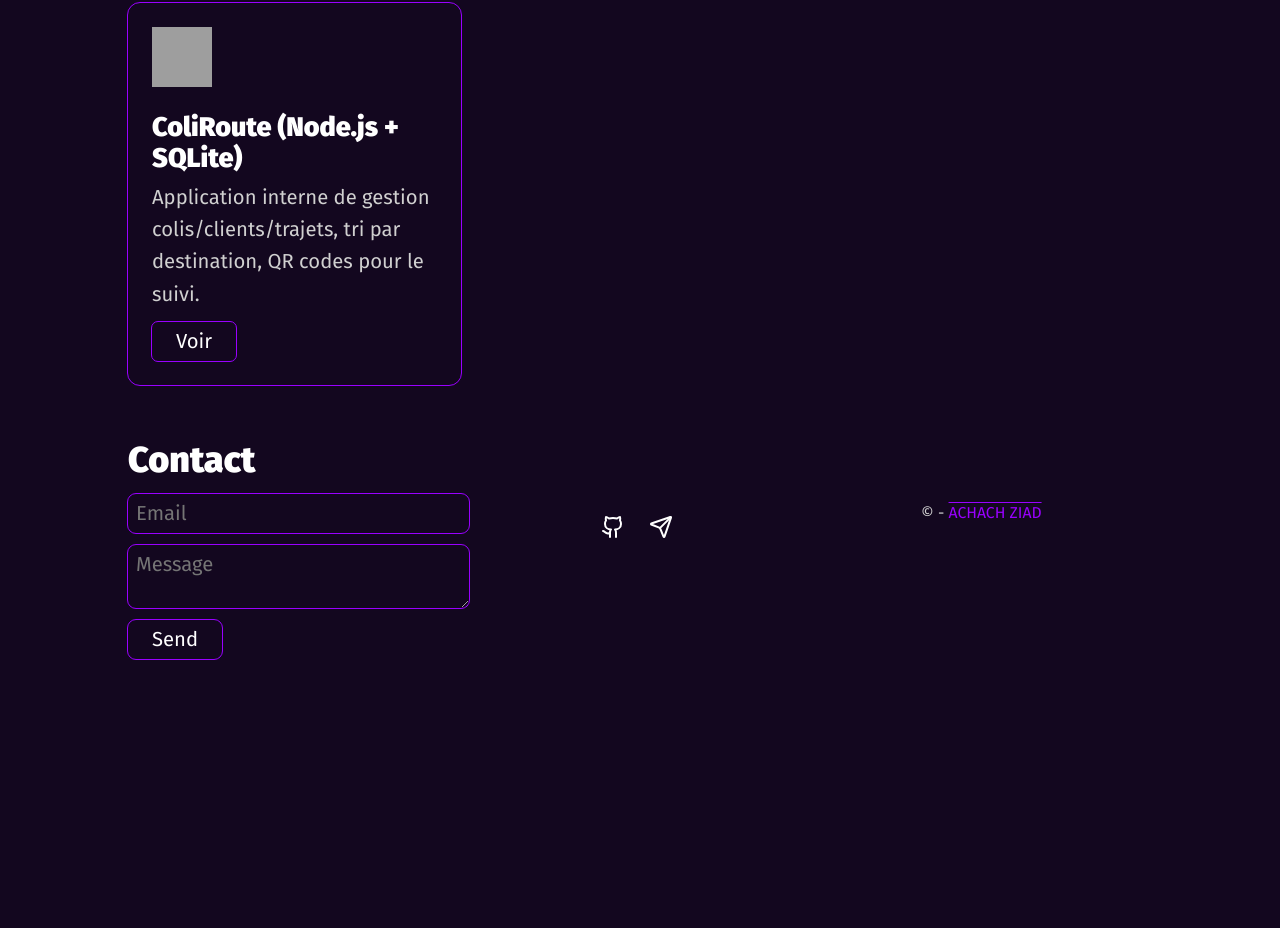
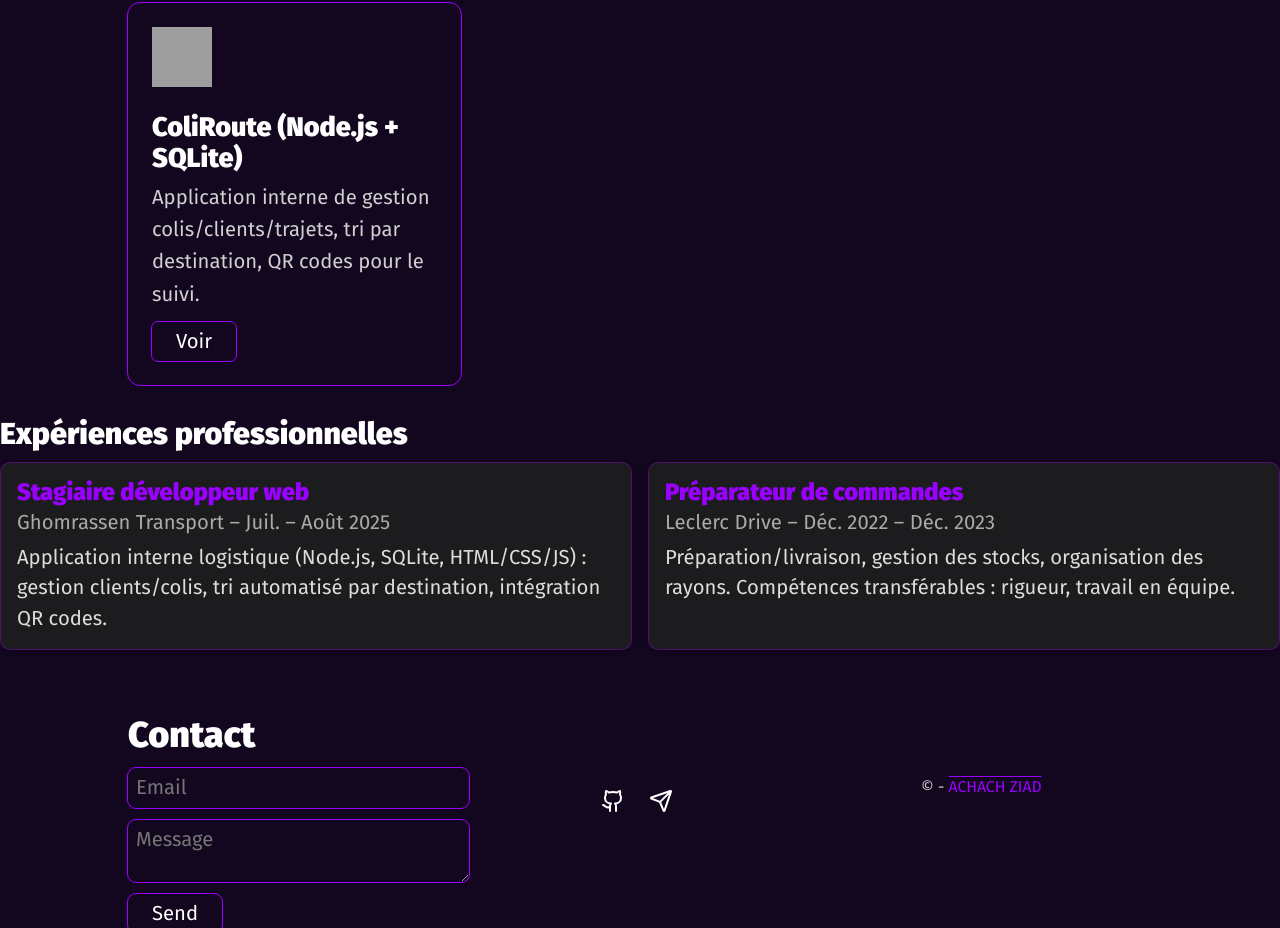
Before and after one commit to achachziad/achachziad.github.io, a plain HTML site: page index.html in a window 1280 px wide. Shown: the part 1872-2800 px from the top of the page. Before the commit the page ends 2543 px from the top, so only its background shows below. Drawn offline with nearby package versions, Linux system fonts and the light colour scheme; grey boxes are pictures that could not be loaded.

Commit message:
Ajout experience + modification du html

```diff
--- /dev/null
+++ b/assets/script/experiences.js
@@ -0,0 +1,28 @@
+const ExperienceData = [
+    {
+        role: "Stagiaire développeur web",
+        company: "Ghomrassen Transport",
+        date: "Juil. – Août 2025",
+        description: "Application interne logistique (Node.js, SQLite, HTML/CSS/JS) : gestion clients/colis, tri automatisé par destination, intégration QR codes."
+    },
+    {
+        role: "Préparateur de commandes",
+        company: "Leclerc Drive",
+        date: "Déc. 2022 – Déc. 2023",
+        description: "Préparation/livraison, gestion des stocks, organisation des rayons. Compétences transférables : rigueur, travail en équipe."
+    }
+];
+
+const ExperienceHTML = ExperienceData.map(
+    (exp) => `
+    <div class="experience-card">
+      <h3>${exp.role}</h3>
+      <h4>${exp.company} – <span>${exp.date}</span></h4>
+      <p>${exp.description}</p>
+    </div>
+  `
+).join("");
+
+document.addEventListener("DOMContentLoaded", () => {
+    document.getElementById("experience-card-container").innerHTML = ExperienceHTML;
+});
--- a/assets/script/main.js
+++ b/assets/script/main.js
@@ -23,15 +23,15 @@ function initThemeButtonEvent() {
   spans.forEach((span, index) => {
     span.addEventListener("click", () => {
       switch (index) {
-        case 0: {
-          setTheme("#1C1C1E", "#FF6F61", "#FF6F615f");
-          break;
-        }
         case 1: {
           setTheme("#13071f", "#9900ff", "#9900ff5f");
           break;
         }
 
+        case 0: {
+          setTheme("#1C1C1E", "#FF6F61", "#FF6F615f");
+          break;
+        }
         case 2: {
           setTheme("#001F3F", "#00BFFF", "#00BFFF5f");
           break;
--- a/assets/script/projects.js
+++ b/assets/script/projects.js
@@ -1,31 +1,31 @@
 const ProjectsData = [
   {
-    name: "GéoJourney (Python)",
-    logo: "https://cdn.jsdelivr.net/gh/devicons/devicon@latest/icons/python/python-original.svg",
+    name: "Petapp (Kotlin)",
+    logo: "https://cdn.jsdelivr.net/gh/devicons/devicon@latest/icons/kotlin/kotlin-original.svg",
     description:
-        "Calcul d’itinéraires multi-villes + visualisation cartographique (GeoPandas). Parsing et traitement de données.",
-    link: "https://github.com/achachziad", // remplace par le dépôt si public
+        "Application de gestions d'activité pour animaux domestique",
+    link: "https://github.com/achachziad/Petapp",
   },
   {
     name: "Borondeur (Java)",
     logo: "https://cdn.jsdelivr.net/gh/devicons/devicon@latest/icons/java/java-original.svg",
     description:
         "Appli d’itinéraires pour IDFM. Projet en équipe (Agile). TDD avec JUnit pour fiabilité/maintenabilité.",
-    link: "https://github.com/achachziad", // remplace par le dépôt si public
+    link: "https://github.com/achachziad/Borondeur",
   },
   {
     name: "Shazoum (C++)",
     logo: "https://cdn.jsdelivr.net/gh/devicons/devicon@latest/icons/cplusplus/cplusplus-original.svg",
     description:
         "Reconnaissance acoustique via empreintes audio (FFT/DCT). Traitement de fichiers WAV et comparaison rapide.",
-    link: "https://github.com/achachziad", // remplace par le dépôt si public
+    link: "https://github.com/achachziad/Shazoum",
   },
   {
     name: "ColiRoute (Node.js + SQLite)",
     logo: "https://cdn.jsdelivr.net/gh/devicons/devicon@latest/icons/nodejs/nodejs-original.svg",
     description:
         "Application interne de gestion colis/clients/trajets, tri par destination, QR codes pour le suivi.",
-    link: "https://github.com/achachziad", // remplace par le dépôt si public
+    link: "https://github.com/achachziad",
   },
 ];
 
--- a/assets/style/style.css
+++ b/assets/style/style.css
@@ -24,8 +24,8 @@ h3,
 h4,
 h5,
 h6 {
-  margin: 0%;
-  padding: 0%;
+  margin: 0;
+  padding: 0;
 }
 
 p {
@@ -56,8 +56,8 @@ button {
   # ROOT, HTML, Body.
   --------------------------------------------------------------*/
 * {
-  padding: 0%;
-  margin: 0%;
+  padding: 0;
+  margin: 0;
   box-sizing: border-box;
 }
 
@@ -225,7 +225,7 @@ main #about-section {
   margin: auto;
 }
 main #about-section h2 {
-  margin: 12px 0px 12px;
+  margin: 12px 0 12px;
   font-size: var(--font-size-heading);
 }
 main #about-section p {
@@ -237,7 +237,7 @@ main #about-section p span {
   color: var(--color-primary);
 }
 main #about-section li {
-  margin: 25px 0px 20px;
+  margin: 25px 0 20px;
   line-height: 1.6;
   font-size: var(--font-size-body);
   color: var(--color-text-gray);
@@ -340,7 +340,6 @@ main #projects-section #projects-card-container .projects-card a {
   border: none;
   outline: 1px solid var(--color-primary);
   background: transparent;
-  color: var(--color-text);
   transition: all 0.8s;
 }
 main #projects-section #projects-card-container .projects-card a:hover {
@@ -357,7 +356,7 @@ footer #contact-section {
   margin-top: 55px;
 }
 footer #contact-section h2 {
-  margin: 12px 0px;
+  margin: 12px 0;
   font-size: var(--font-size-heading);
 }
 footer #contact-section #contact-container {
@@ -401,7 +400,7 @@ footer #contact-section #contact-container #contact-form form button:hover {
 }
 footer #contact-section #contact-container #contact-form form #message-response {
   font-size: var(--font-size-small);
-  margin: 12px 0px;
+  margin: 12px 0;
   display: block;
   color: var(--color-text-gray);
 }
@@ -442,7 +441,6 @@ footer #contact-section #copyright {
   margin: 10px;
 }
 footer #contact-section #copyright a {
-  text-decoration: none;
   color: var(--color-primary);
   text-decoration: overline;
 }
@@ -520,4 +518,53 @@ footer #settings-button:hover {
   pointer-events: none !important; /* Prevents interactions when hidden */
 }
 
+.experience-card {
+  background: #1C1C1E;
+  border: 1px solid var(--color-highlight);
+  border-radius: 10px;
+  padding: 15px;
+  margin: 10px 0;
+  box-shadow: 0 2px 5px rgba(0,0,0,0.2);
+}
+.experience-card h3 {
+  margin: 0;
+  color: var(--color-primary);
+}
+.experience-card h4 {
+  margin: 5px 0;
+  font-weight: normal;
+  color: #aaa;
+}
+.experience-card p {
+  margin: 0;
+}
+/* Section spacing */
+#experience { margin: 32px 0; }
+
+/* Grille identique aux projets */
+#experience-card-container{
+  display: grid;
+  grid-template-columns: repeat(auto-fit, minmax(260px, 1fr));
+  gap: 16px;
+}
+
+/* Carte expérience = thème du site */
+.experience-card{
+  background: #1C1C1E;                          /* fond comme le reste */
+  border: 1px solid var(--color-highlight);      /* liseré thème */
+  border-radius: 10px;
+  padding: 16px;
+  box-shadow: 0 2px 5px rgba(0,0,0,.2);
+}
+
+/* Titres et texte */
+.experience-card h3{ margin:0 0 4px; color: var(--color-primary); }
+.experience-card h4{
+  margin: 0 0 8px;
+  font-weight: 500;
+  color: #aaa;
+}
+.experience-card p{ margin:0; color:#ddd; line-height:1.5; }
+
+
 /*# sourceMappingURL=style.css.map */
--- a/index.html
+++ b/index.html
@@ -39,6 +39,7 @@
           <li><a title="About" href="#about-section">A propros</a></li>
           <li><a title="Expertise" href="#expertise-section">Stack technique</a></li>
           <li><a title="Projects" href="#projects-section">Projets</a></li>
+          <li><a title="Experience" href="#experience">Experiences</a></li>
           <li><a title="Contact" href="#contact-section">Contact</a></li>
         </ul>
       </nav>
@@ -83,6 +84,10 @@
         <div id="projects-card-container">
           <!-- code from dynamically ./assets/script/projects.js -->
         </div>
+      </section>
+      <section id="experience">
+        <h2>Expériences professionnelles</h2>
+        <div id="experience-card-container"></div>
       </section>
     </main>
     <footer>
@@ -145,6 +150,8 @@
     <script src="./assets/script/projects.js"></script>
     <script src="./assets/script/send.js"></script>
     <script src="./assets/script/typeing.js"></script>
+    <script src="./assets/script/experiences.js"></script>
+
 
     <script type="application/ld+json">
       {
```
